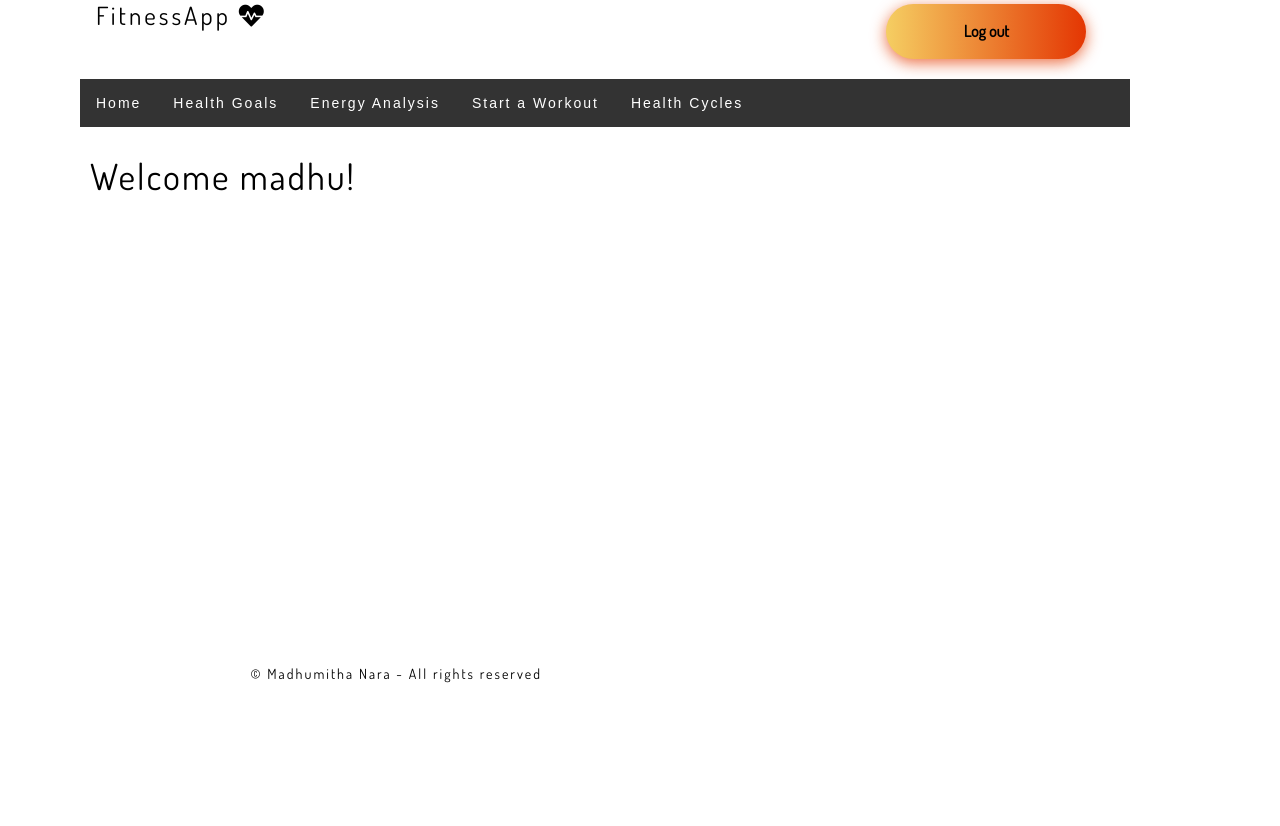
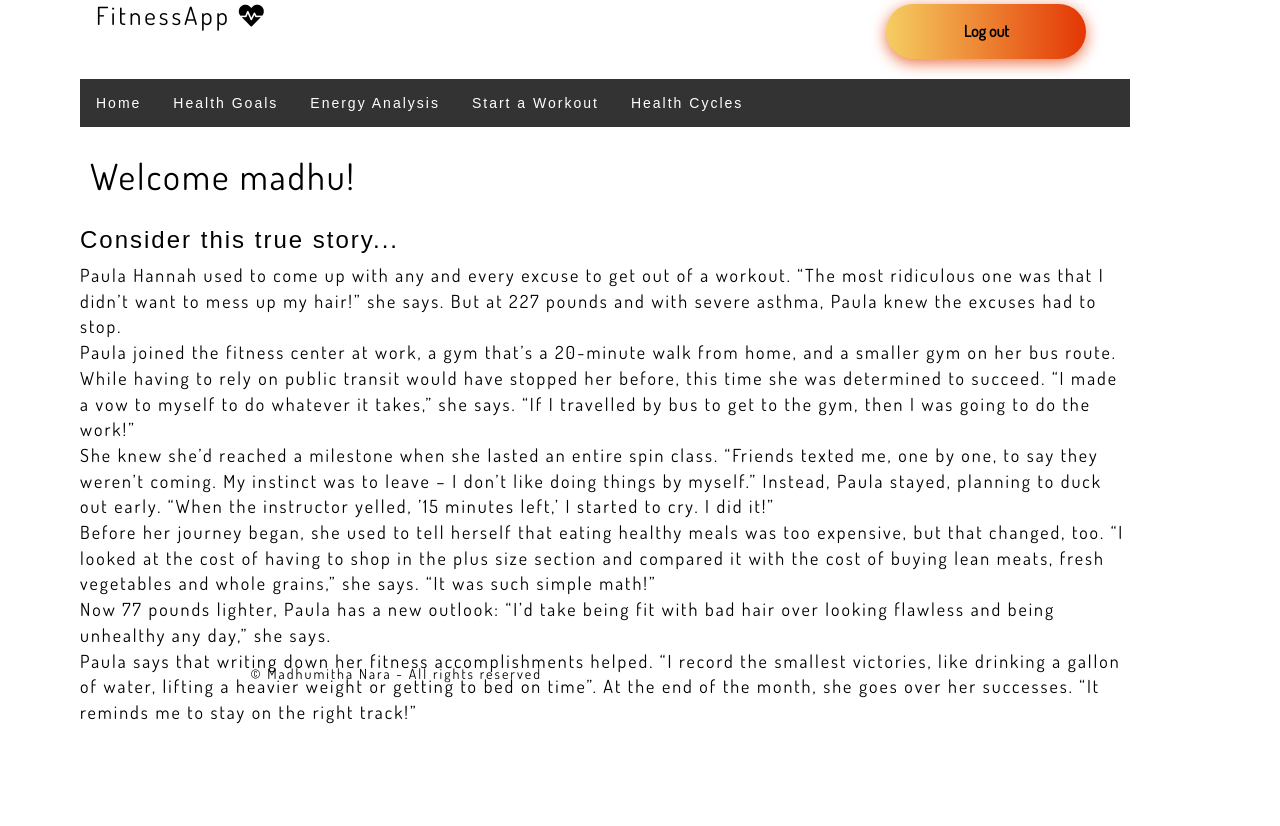
Before and after one commit to madhumithanara/FitnessApp, a Django app: page / in a window 1280 px wide. Shown: the part 116-942 px from the top of the page. Before the commit the page ends 799 px from the top, so only its background shows below. Run offline with Django 3.2, Linux system fonts and the light colour scheme; a user stored in the database is signed in; some libraries are stand-ins or nearby versions; some web fonts are replaced.

Commit message:
Fixed #1 and changed increased readability by changing font style

```diff
--- a/accounts/templates/profile/workout.html
+++ b/accounts/templates/profile/workout.html
@@ -33,7 +33,7 @@
         text-align:center;
     }
 
-    <p style="text-align: center;"><i>{{ quote }}</i></p>
+
 
 </style>
 
@@ -41,6 +41,7 @@
 <iframe width="800" height="500"  src= {{ url }} frameborder="0" allow="accelerometer; autoplay; clipboard-write; encrypted-media; gyroscope; picture-in-picture" allowfullscreen></iframe>
 </p>
 
+<p style = "text-align: center;"><i>{{ quote }}</i></p>
 <form action="/accounts/profile/workout/" method="post">
     {% csrf_token %}
     {{ form.as_p }}
--- a/templates/index.html
+++ b/templates/index.html
@@ -27,6 +27,21 @@
   </ul>
 
   <h1 style = "font-family:Dosis;padding: 10px 10px 10px 10px">Welcome {{ user.username }}!</h1>
+
+  <h3> Consider this true story...</h3>
+  <p style="font-size: large; font-family: Dosis;">
+    Paula Hannah used to come up with any and every excuse to get out of a workout. “The most ridiculous one was that I didn’t want to mess up my hair!” she says. But at 227 pounds and with severe asthma, Paula knew the excuses had to stop.<br/>
+
+Paula joined the fitness center at work, a gym that’s a 20-minute walk from home, and a smaller gym on her bus route. While having to rely on public transit would have stopped her before, this time she was determined to succeed. “I made a vow to myself to do whatever it takes,” she says. “If I travelled by bus to get to the gym, then I was going to do the work!” <br/>
+
+She knew she’d reached a milestone when she lasted an entire spin class. “Friends texted me, one by one, to say they weren’t coming. My instinct was to leave – I don’t like doing things by myself.” Instead, Paula stayed, planning to duck out early. “When the instructor yelled, ’15 minutes left,’ I started to cry. I did it!”<br/>
+
+Before her journey began, she used to tell herself that eating healthy meals was too expensive, but that changed, too. “I looked at the cost of having to shop in the plus size section and compared it with the cost of buying lean meats, fresh vegetables and whole grains,” she says. “It was such simple math!” <br/>
+
+Now 77 pounds lighter, Paula has a new outlook: “I’d take being fit with bad hair over looking flawless and being unhealthy any day,” she says. <br/>
+
+Paula says that writing down her fitness accomplishments helped. “I record the smallest victories, like drinking a gallon of water, lifting a heavier weight or getting to bed on time”. At the end of the month, she goes over her successes. “It reminds me to stay on the right track!”
+  </p>
 
 
   {% else %}
```
Also changed, not shown: db.sqlite3.
